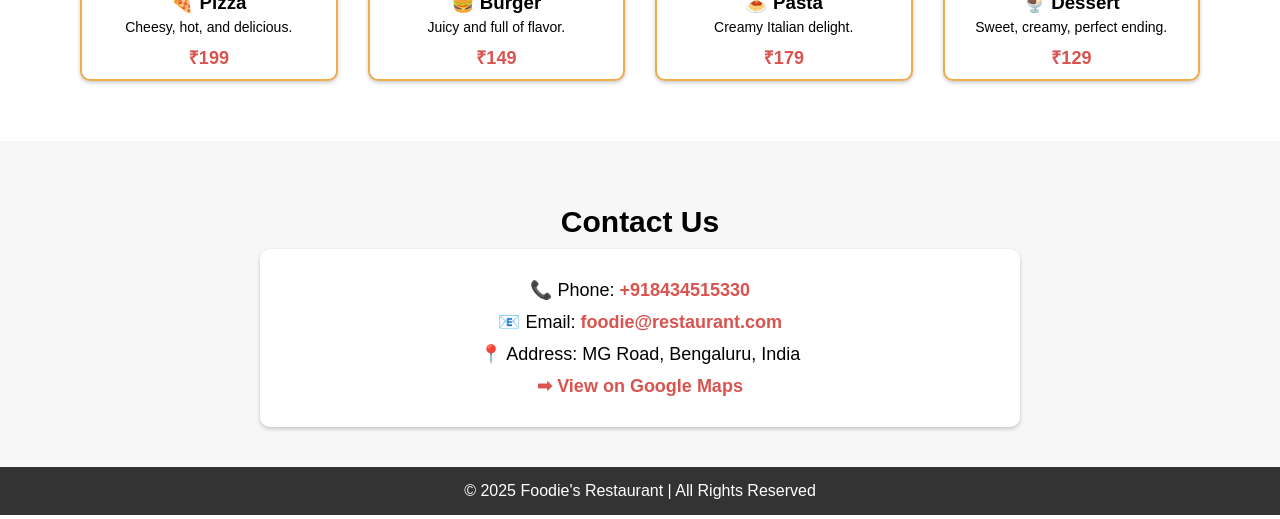
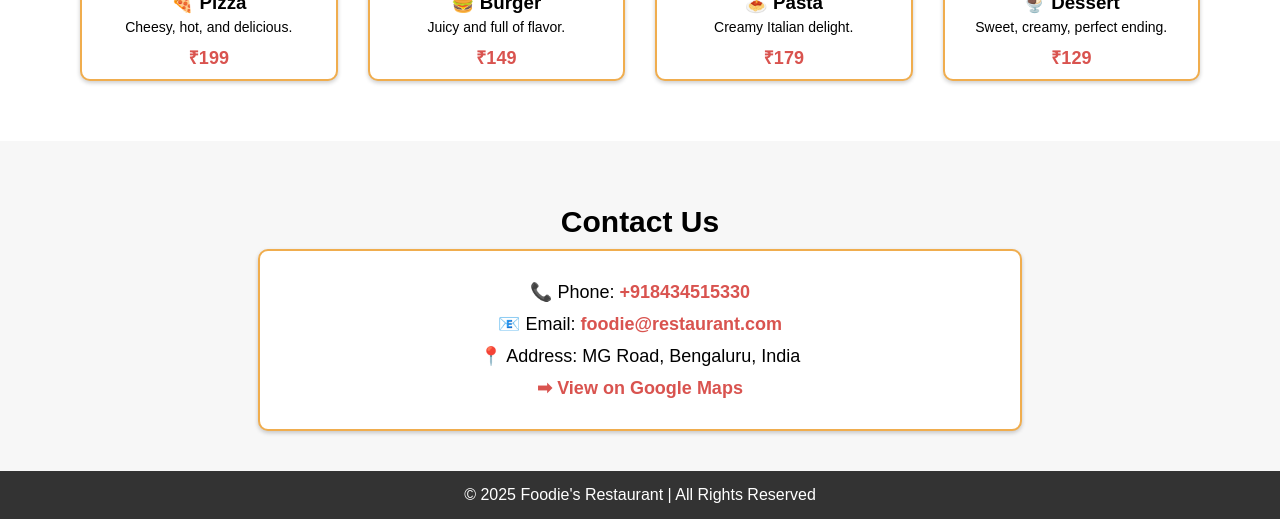
Before and after one commit to Ehteshamalihaidar/Web-Development, a plain HTML site: page Introduction/basic_webpage.html in a window 1280 px wide. Shown: the part 1018-1537 px from the top of the page. Drawn offline with Linux system fonts and the light colour scheme.

Commit message:
Initial commit

```diff
--- a/Introduction/basic_webpage.html
+++ b/Introduction/basic_webpage.html
@@ -88,6 +88,7 @@
         }
 
         .contact-box {
+            border: 2px solid #f0ad4e;
             background: white;
             border-radius: 10px;
             width: 60%;
```
